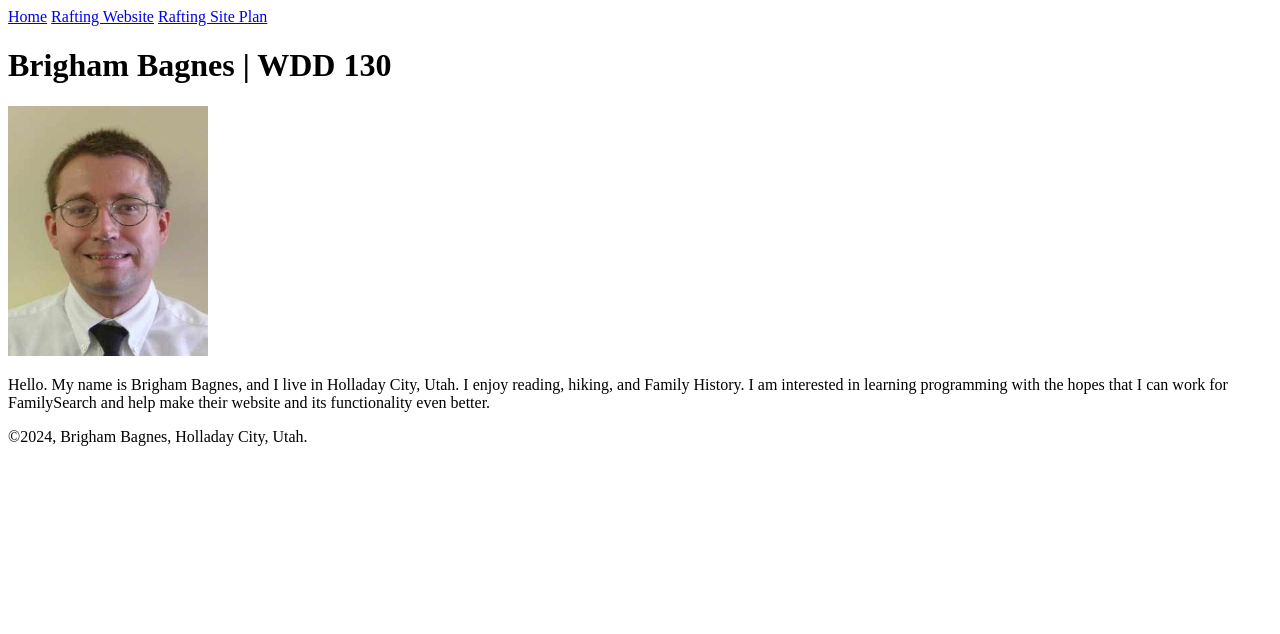
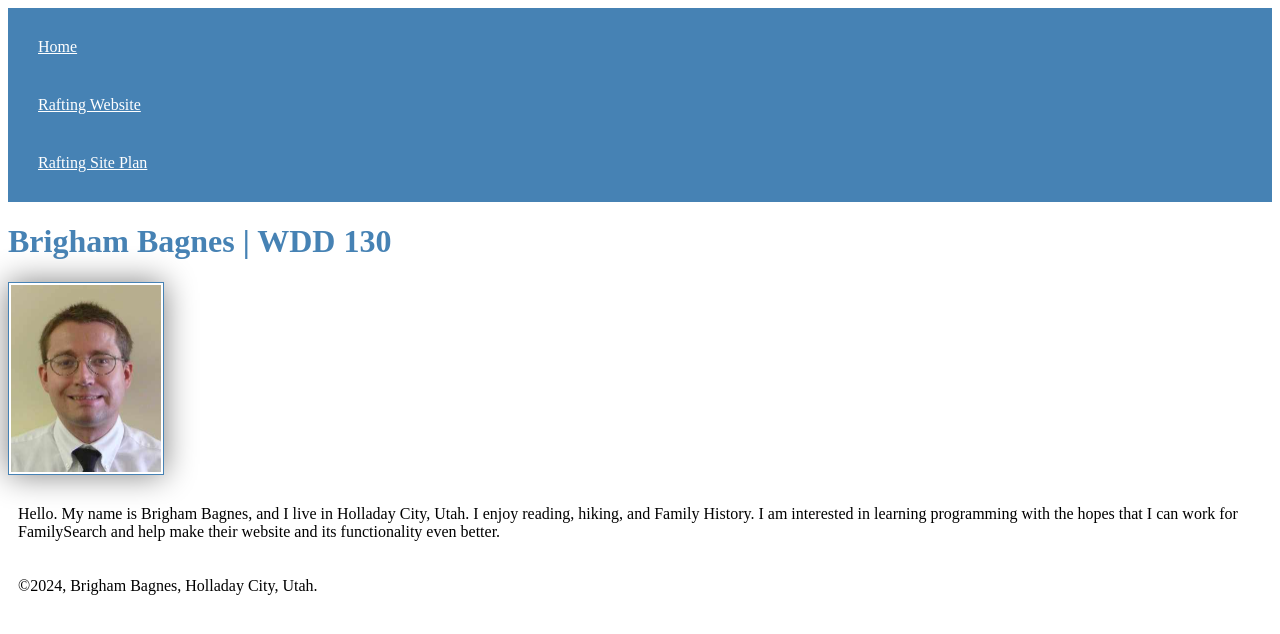
Before and after one commit to bbagnes/wdd130, a plain HTML site: page index.html in a window 1280 px wide. Drawn offline with Linux system fonts and the light colour scheme.

Commit message:
Added CSS styles file and folder  with specifications for website.

```diff
--- a/index.html
+++ b/index.html
@@ -3,6 +3,7 @@
 <head>
 <meta charset="utf-8">
 <meta name="viewport" content="width=device width,initial-scale=1.0">
+<link rel="stylesheet" href="styles/styles.css">
 <title> Brigham Bagnes | WDD 130 </title>
 </head>
 <body>
--- /dev/null
+++ b/styles/styles.css
@@ -0,0 +1,22 @@
+nav {
+    background-color: steelblue;
+    padding: 10px;
+}
+nav a {
+    color: white;
+    display: block;
+    padding: 20px;
+}
+h1 {
+    color: steelblue;
+}
+img {
+    width: 150px;
+    height: auto;
+    border: 1px solid steelblue;
+    padding: 2px;
+    box-shadow: 0 0 30px gray;
+}
+p {
+    padding: 10px;
+}
```
Also changed, not shown: week02/holygrail.html (+1 -1 lines).
